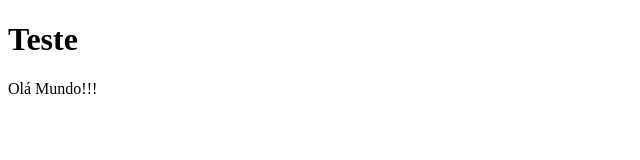
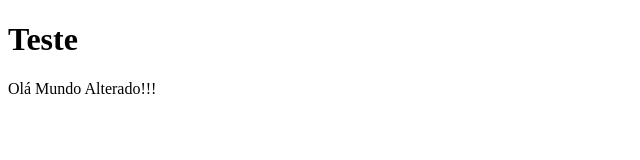
Before and after one commit to marcoweb/aulapw320210223, a plain HTML site: page index.html in a window 1280 px wide. Shown: the full height of the page, 0-640 px from the left. Drawn offline with Linux system fonts and the light colour scheme.

Commit message:
Alterado o Index

```diff
--- a/index.html
+++ b/index.html
@@ -6,6 +6,6 @@
     </head>
     <body>
         <h1>Teste</h1>
-        <p>Olá Mundo!!!</p>
+        <p>Olá Mundo Alterado!!!</p>
     </body>
 </html>
```
